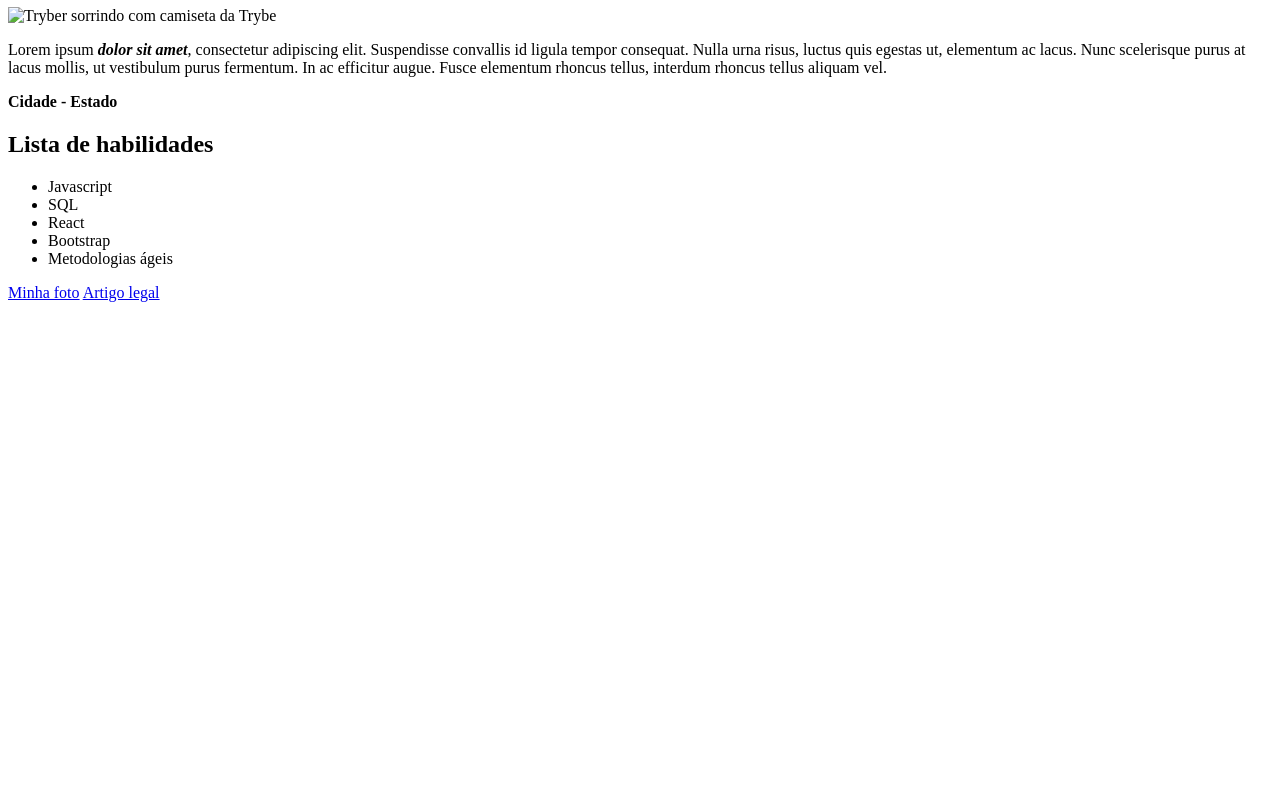
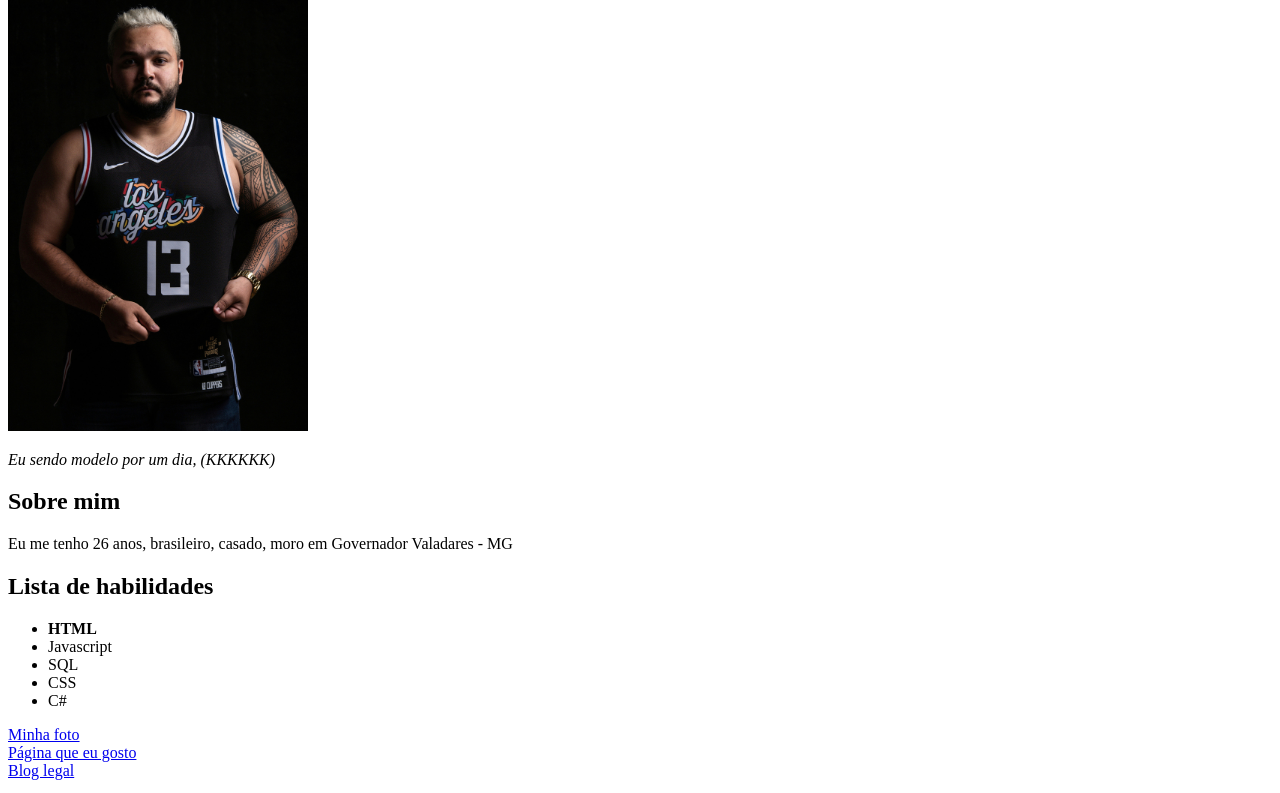
Before and after one commit to HelioMorais/heliomorais.github.io, a plain HTML site: page index.html in a window 1280 px wide. Shown: the part 99-892 px from the top of the page. Before the commit the page ends 800 px from the top, so only its background shows below. Drawn offline with Linux system fonts and the light colour scheme.

Commit message:
Adicionei varias alterações no meu portifolio

```diff
--- a/index.html
+++ b/index.html
@@ -4,24 +4,34 @@
   <meta charset="UTF-8">
   <meta http-equiv="X-UA-Compatible" content="IE=edge">
   <meta name="viewport" content="width=device-width, initial-scale=1.0">
-  <title>Portfólio Web</title>
+  <title>Portfólio Helio Morais</title>
 </head>
 <body>
-  <a href="#sobre-mim">Sobre mim</a>
-  <a href="#pagina">Página que eu gosto</a>
-  <h1 class="meuNome">Tryber</h1>
-  <img src="sua-foto.jpeg" alt="Tryber sorrindo com camiseta da Trybe" id="foto">
+
+  <h1 class="meuNome">Olá, eu sou o Helio dos Santos Morais</h1>
+  <img src="./Editado 800KB .jpg" alt="Eu serio com minha camisa de nba que amo" id="foto" width="300 px"><br>
+  <p><em> Eu sendo modelo por um dia, (KKKKKK) </em></p>
+  <h2 href="#sobre-mim">Sobre mim</h2>
+  <p>Eu me tenho 26 anos, brasileiro, casado, moro em Governador Valadares - MG</p>
+  <h2>Lista de habilidades</h2>
+  <ul>
+    <li><strong>HTML</strong></li>
+    <li>Javascript</li>
+    <li>SQL</li>
+    <li>CSS</li>
+    <li>C#</li>
+  </ul>
+  <a href="Editado 800KB .jpg">Minha foto</a><br>
+
+  <a href="https://www.twitch.tv/">Página que eu gosto</a><br>
+
+  <a href="https://blog.betrybe.com/carreira/frontend/" target="_blank">Blog legal</a><br>
+
+
   <p class="descricao">Lorem ipsum <strong><em>dolor sit amet</em></strong>, consectetur adipiscing elit. Suspendisse convallis id ligula tempor consequat. Nulla urna risus, luctus quis egestas ut, elementum ac lacus. Nunc scelerisque purus at lacus mollis, ut vestibulum purus fermentum. In ac efficitur augue. Fusce elementum rhoncus tellus, interdum rhoncus tellus aliquam vel.</p>
   <p class="resido"><strong>Cidade - Estado</strong></p>
-  <h2>Lista de habilidades</h2>
-  <ul>
-    <li class="javascript">Javascript</li>
-    <li class="sql">SQL</li>
-    <li class="react">React</li>
-    <li class="bootstrap">Bootstrap</li>
-    <li class="metoAgil">Metodologias ágeis</li>
-  </ul>
-  <a href="#minha-foto">Minha foto</a>
-  <a href="https://blog.betrybe.com/carreira/frontend/" target="_blank">Artigo legal</a>
+
+
+
 </body>
 </html>
```
Also changed, not shown: Editado 800KB .jpg (added).
